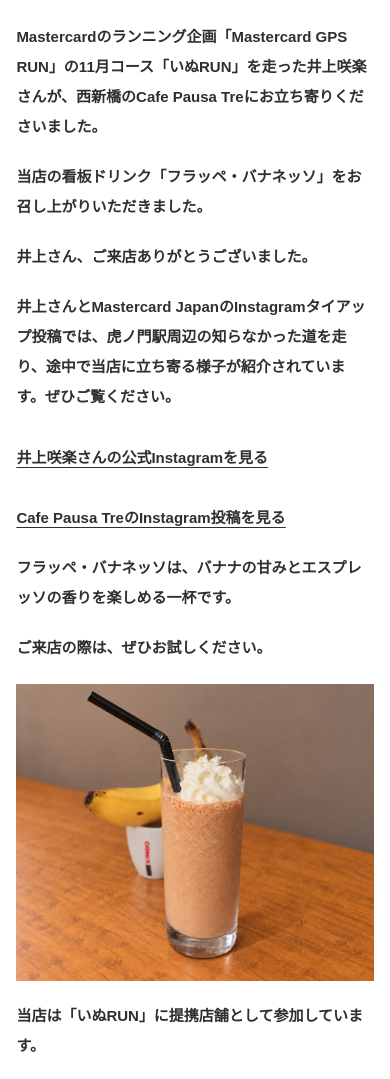
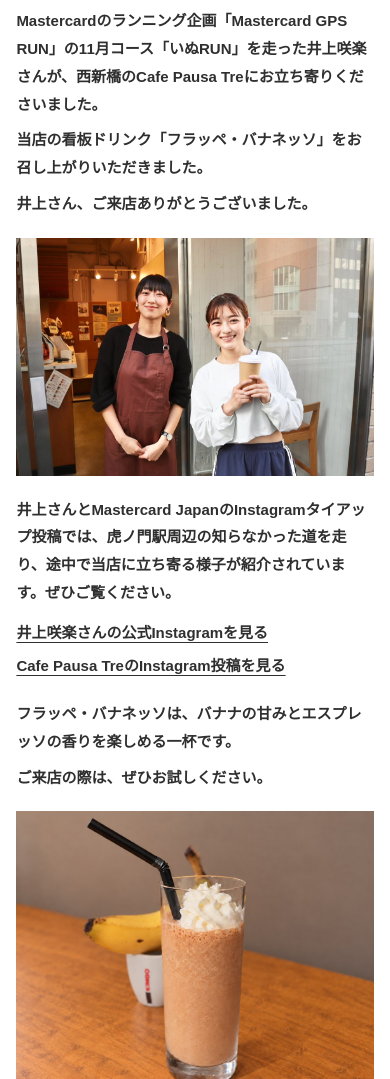
Before and after one commit to cafepausatre/homepage, a plain HTML site: page news/2026-11-20-mastercard-gps-run.html in a window 390 px wide. Shown: the part 237-1316 px from the top of the page. Drawn offline with Linux system fonts and the light colour scheme; a web font is replaced by a local one.

Commit message:
Add Sakura Inoue visit photo and refine GPS RUN article spacing

```diff
--- a/assets/css/news.css
+++ b/assets/css/news.css
@@ -456,3 +456,48 @@ html[lang="ja"] .news-article--pot .news-article__body {
     .pot-article__section { margin-bottom: 38px; }
     .pot-article__contact { margin-top: 42px; margin-bottom: 0; }
 }
+
+.gps-run-news .news-article__title {
+    margin-bottom: 24px;
+}
+
+.gps-run-news .news-article__body {
+    display: grid;
+    gap: 24px;
+    line-height: 1.85;
+}
+
+.gps-run-news__group {
+    display: grid;
+    gap: 8px;
+}
+
+.gps-run-news .news-article__body p {
+    margin: 0;
+}
+
+.gps-run-news__links {
+    display: grid;
+    gap: 6px;
+    margin-top: 4px;
+}
+
+.gps-run-news .news-article__external {
+    margin-top: 0;
+}
+
+.gps-run-news__photo img {
+    display: block;
+    width: 100%;
+    height: auto;
+}
+
+@media screen and (max-width: 480px) {
+    html[lang="ja"] .gps-run-news .news-article__title {
+        font-size: clamp(1.8rem, 5.4vw, 2.2rem);
+    }
+
+    .gps-run-news .news-article__body {
+        gap: 20px;
+    }
+}
--- a/news/2026-11-20-mastercard-gps-run.html
+++ b/news/2026-11-20-mastercard-gps-run.html
@@ -18,7 +18,7 @@
 <link rel="stylesheet" href="../assets/css/destyle.css">
 <link rel="stylesheet" href="../assets/css/style.css">
 <link rel="stylesheet" href="../assets/css/language.css?v=20261004-width">
-<link rel="stylesheet" href="../assets/css/news.css?v=20261007">
+<link rel="stylesheet" href="../assets/css/news.css?v=20261120-gps-run">
 </head>
 <body><div id="container" class="container">
 <header class="header">
@@ -26,24 +26,40 @@
 <div class="language-switch" aria-label="言語選択"><a href="#" lang="ja" aria-current="page">日本語</a><span aria-hidden="true">/</span><a href="2026-11-20-mastercard-gps-run-en.html" lang="en" hreflang="en">EN</a></div>
 </header>
 <main class="main">
-<article class="news-article">
+<article class="news-article gps-run-news">
 <div class="news-article__meta"><time class="news-article__date" datetime="2026-11-20">2026.11.20</time><span class="news-article__category">イベント</span></div>
 <h1 class="news-article__title">Mastercard GPS RUN「いぬRUN」で<br>
 井上咲楽さんがご来店</h1>
 <div class="news-article__body">
+<div class="gps-run-news__group">
 <p>Mastercardのランニング企画「Mastercard GPS RUN」の11月コース「いぬRUN」を走った井上咲楽さんが、西新橋のCafe Pausa Treにお立ち寄りくださいました。</p>
 <p>当店の看板ドリンク「フラッペ・バナネッソ」をお召し上がりいただきました。</p>
 <p>井上さん、ご来店ありがとうございました。</p>
+</div>
+<figure class="gps-run-news__photo">
+<img src="../assets/images/2026-11-20-sakura-inoue-visit.jpg" width="1125" height="750" alt="Cafe Pausa Treの店頭でバリスタと並ぶ井上咲楽さん">
+</figure>
+<div class="gps-run-news__group">
 <p>井上さんとMastercard JapanのInstagramタイアップ投稿では、虎ノ門駅周辺の知らなかった道を走り、途中で当店に立ち寄る様子が紹介されています。ぜひご覧ください。</p>
-<p><a class="news-article__external" href="https://www.instagram.com/bling2sakura/" target="_blank" rel="noopener noreferrer">井上咲楽さんの公式Instagramを見る</a></p>
-<p><a class="news-article__external" href="https://www.instagram.com/p/Df4i8r2C4O7/" target="_blank" rel="noopener noreferrer">Cafe Pausa TreのInstagram投稿を見る</a></p>
+<ul class="gps-run-news__links">
+<li><a class="news-article__external" href="https://www.instagram.com/bling2sakura/" target="_blank" rel="noopener noreferrer">井上咲楽さんの公式Instagramを見る</a></li>
+<li><a class="news-article__external" href="https://www.instagram.com/p/Df4i8r2C4O7/" target="_blank" rel="noopener noreferrer">Cafe Pausa TreのInstagram投稿を見る</a></li>
+</ul>
+</div>
+<div class="gps-run-news__group">
 <p>フラッペ・バナネッソは、バナナの甘みとエスプレッソの香りを楽しめる一杯です。</p>
 <p>ご来店の際は、ぜひお試しください。</p>
-<p><img src="../assets/images/real-bananesso.jpg" width="1000" height="833" style="max-width: 100%; height: auto;" alt="バナナとエスプレッソのフラッペ・バナネッソ"></p>
+</div>
+<figure class="gps-run-news__photo"><img src="../assets/images/real-bananesso.jpg" width="1000" height="833" loading="lazy" alt="バナナとエスプレッソのフラッペ・バナネッソ"></figure>
+<div class="gps-run-news__group">
 <p>当店は「いぬRUN」に提携店舗として参加しています。</p>
 <p>「いぬRUN」は、虎ノ門・新橋・芝を巡り、走った軌跡で地図に犬の形を描くコースです。</p>
-<p>11月30日（月）まで、店頭でGPSランの走行記録画面とMastercardをご提示いただくと、フラッペ・バナネッソを無料でサイズアップできます（通常＋250円）。走行途中の記録画面でもご利用いただけます。西新橋を通る際は、ひと息つきにお立ち寄りください。</p>
+</div>
+<div class="gps-run-news__group">
+<p>11月30日（月）まで、店頭でGPSランの走行記録画面とMastercardをご提示いただくと、フラッペ・バナネッソを無料でサイズアップできます（通常＋250円）。</p>
+<p>走行途中の記録画面でもご利用いただけます。西新橋を通る際は、ひと息つきにお立ち寄りください。</p>
 <p><a class="news-article__external" href="https://www.mastercard.com/jp/ja/personal/experience-mastercard/offers-promotions/gps-run.html" target="_blank" rel="noopener noreferrer">Mastercard公式サイトでコース・特典を見る</a></p>
+</div>
 </div>
 <p class="news-article__media"><a href="../news.html#media">取材・掲載について</a></p>
 <div class="news-article__back"><a href="../news.html">← News一覧へ戻る</a></div>
```
Also changed, not shown: news/2026-11-20-mastercard-gps-run-en.html (+25 -7 lines), assets/images/2026-11-20-sakura-inoue-visit.jpg (added).
